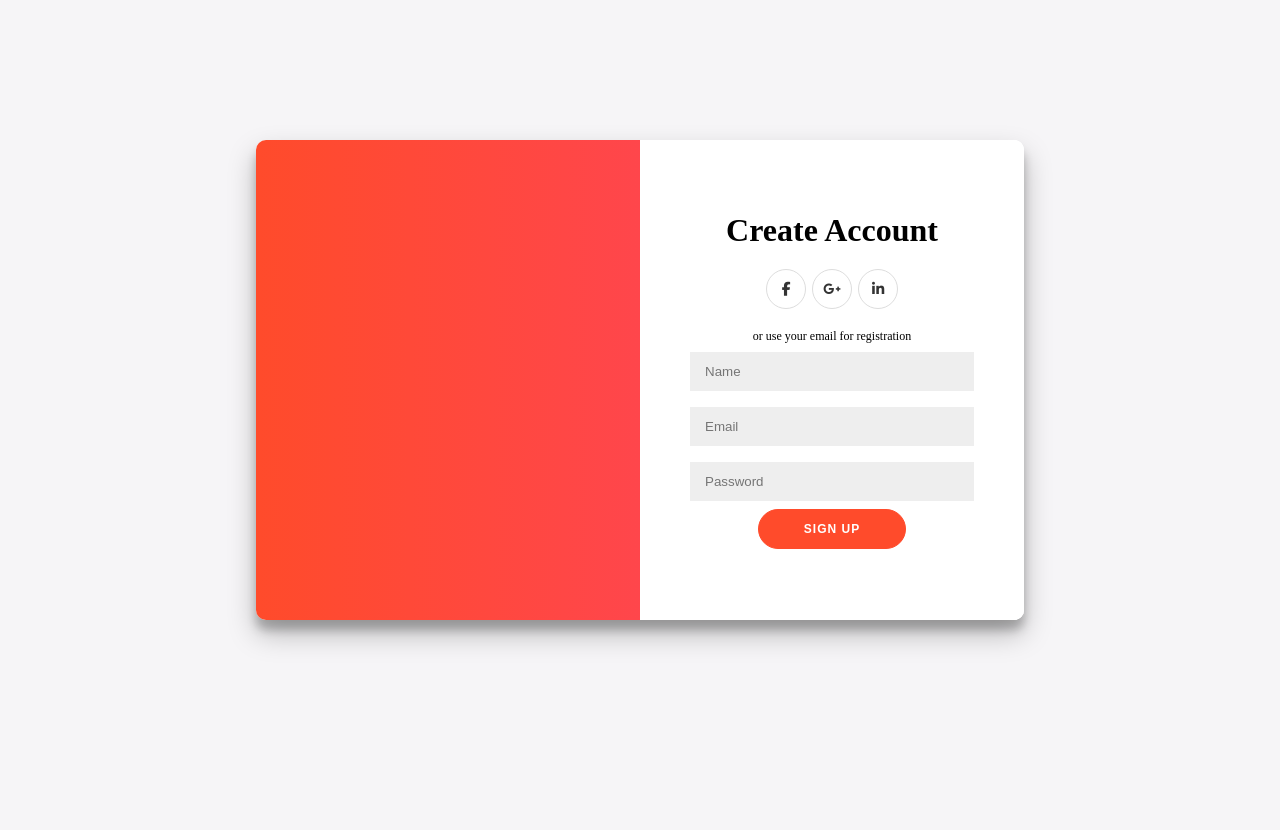
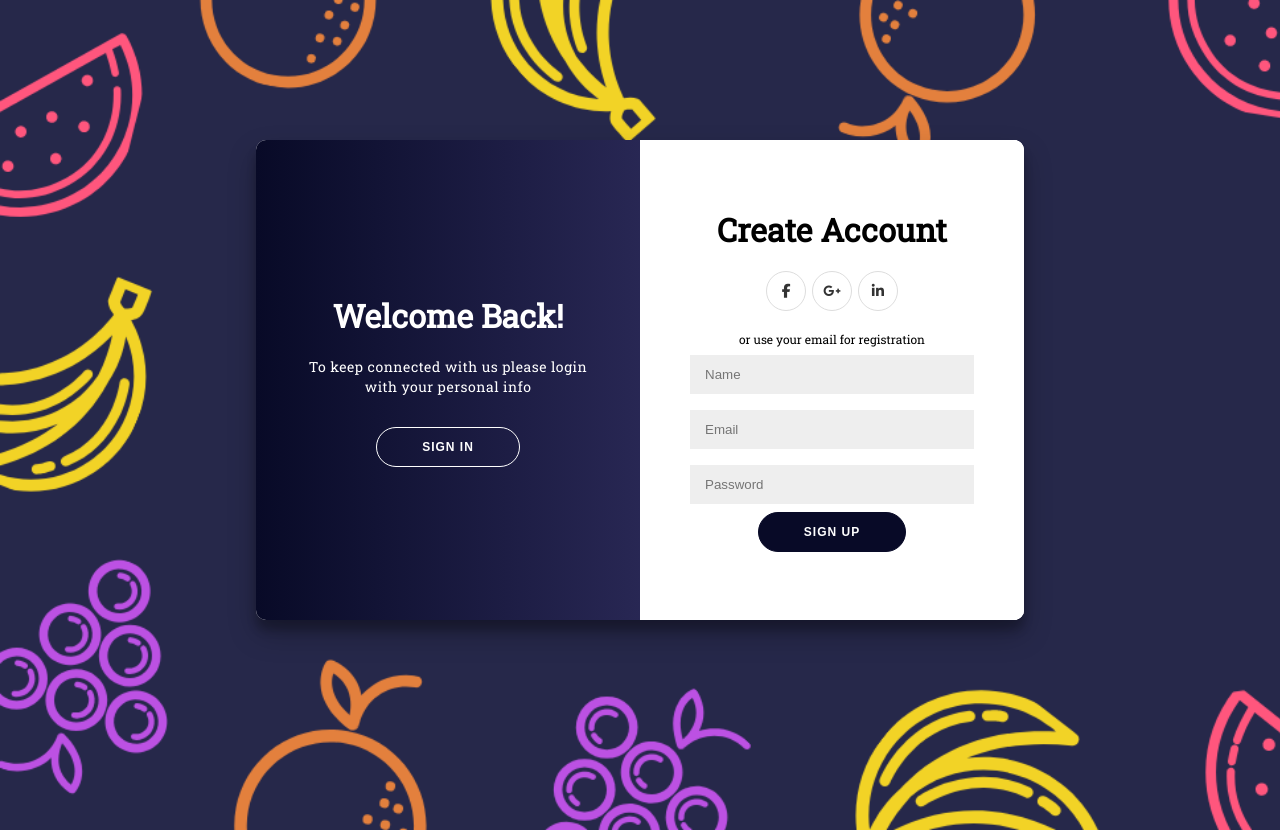
Before and after one commit to DennisKabutu/double-slider-sign-in-login-page, a plain HTML site: page index.html in a window 1280 px wide. Both pictures are taken after a click on the button "SIGN UP". Drawn offline with Linux system fonts and the light colour scheme.

Commit message:
added the background image

```diff
--- a/styles.css
+++ b/styles.css
@@ -11,7 +11,11 @@ body{
     align-items: center;
     height: 100vh;
     margin: -20px 0 50px;
-    font-family: 'Roboto Slab', serif';
+    font-family: 'Roboto Slab', 'serif';
+    background-image: url(images/Untitled\ design.png);
+    background-repeat: no-repeat;
+    background-size: cover;
+
 
 }
 
@@ -39,8 +43,8 @@ a{
 }
 button{
     border-radius: 20px;
-    border: 1px solid #ff4b2b;
-    background: #ff4b2b;
+    border: 1px solid #080a27;
+    background: #080a27;
     color: #fff;
     font-size: 12px;
     font-weight:bold;
@@ -159,8 +163,8 @@ input {
 
 .overlay{
     background: #ff416c;
-    background: -webkit-linear-gradient(to right, #ff4b2b, #ff416c);
-    background: linear-gradient(to right, #ff4b2b, #ff416c);
+    background: -webkit-linear-gradient(to right, #080a27, #484480);
+    background: linear-gradient(to right, #080a27, #484480);
     background-repeat: no-repeat;
     background-size: cover;
     background-position: 0 0;
@@ -195,16 +199,39 @@ input {
 .overlay-left {
     transform: translateX(-20%);
 }
-
-.container.right-panel-active .overlay-left {
-    transform: translateX( 100%);
-}
-
 .overlay-right {
     right: 0;
     transform: translateX(0);
 }
 
-.container.right-panel-active .overlay-right {
+/*Animation */
+
+/*Move signin to the left*/
+.container.container.right-panel-active.sign-in-container{
+    transform: translateX(100%);
+}
+
+/*Move overlay to left*/
+.container.container.right-panel-active.overlay-container{
+    transform:translateX(-100%);
+}
+
+/*Bring sign up over sign in*/
+
+.container.right-panel-active.sign-up-container{
+    transform: translateX(100%);
+    opacity: 1;
+    z-index: 5;
+}
+/*move overlay to back to the right */
+.container.container.right-panel-active.overlay{
+    transform: translateX(50%);
+}
+
+.container.right-panel-active .overlay-left{
+    transform: translateX(0);
+}
+
+.container.right-panel-active .overlay-right{
     transform: translateX(20%);
 }
```
